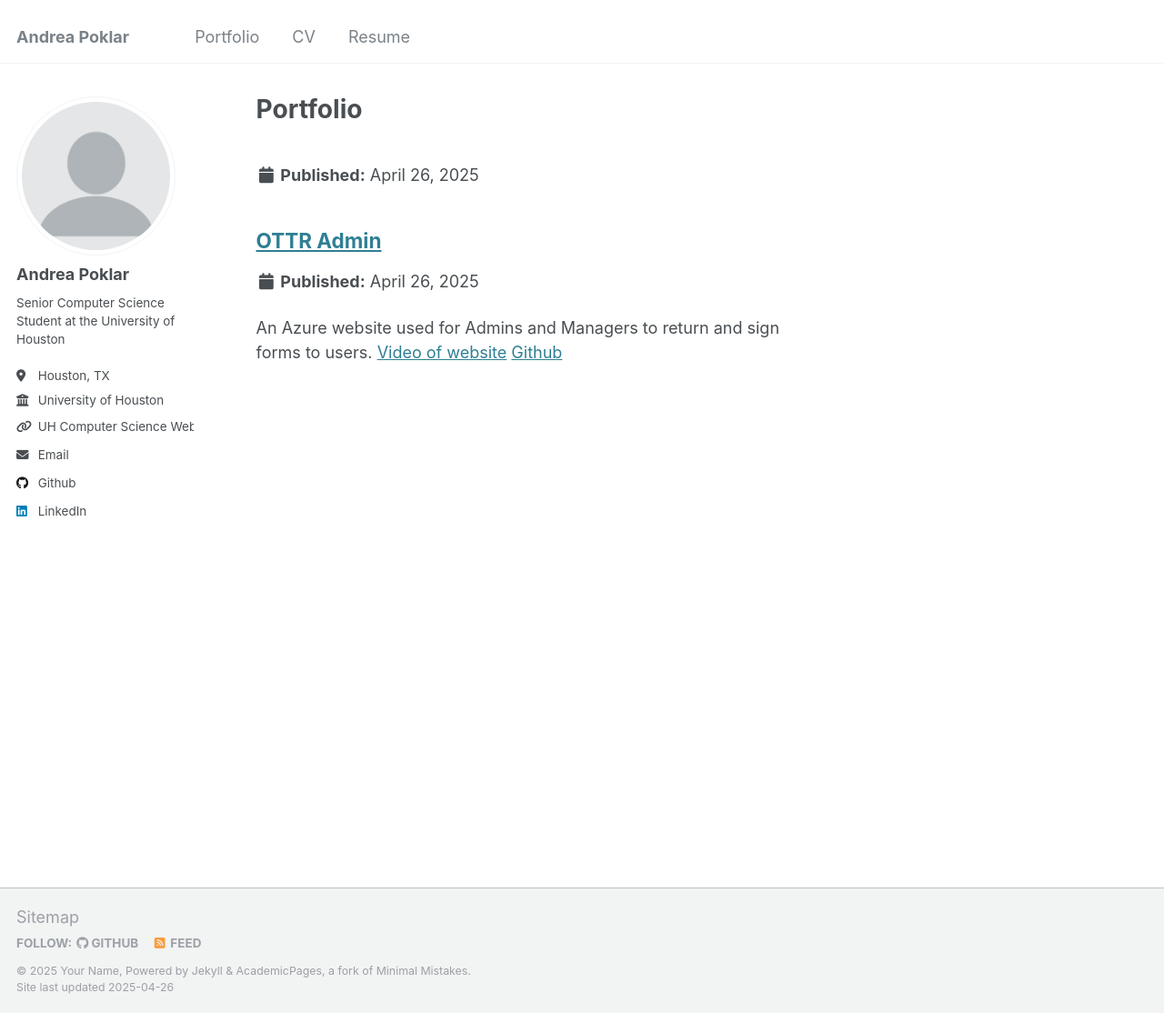
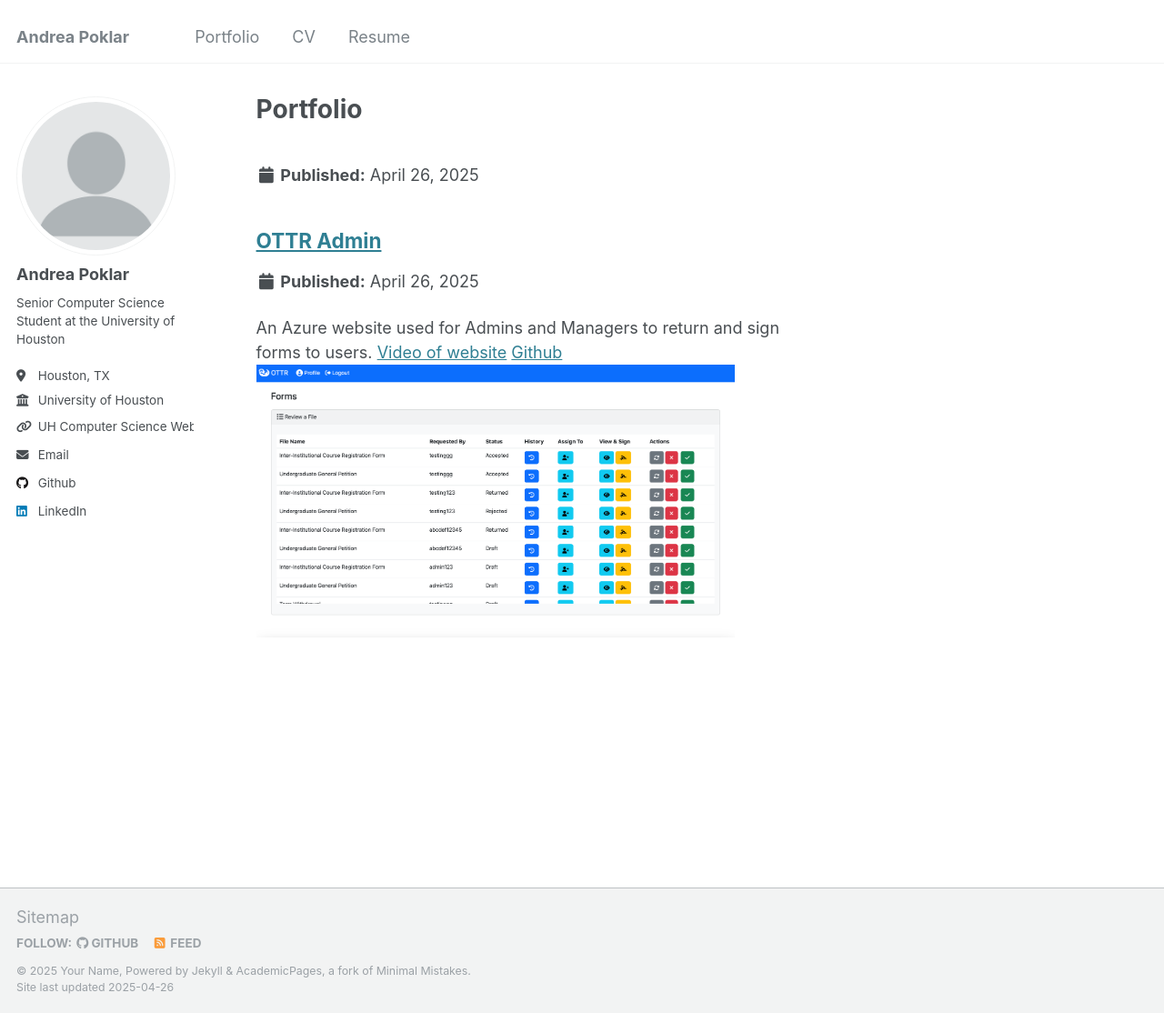
Before and after one commit to apoklar/apoklar.github.io, a Jekyll site: the page built from _pages/portfolio.html, in a window 1280 px wide and 1114 px high. Shown: the whole window at 91% size. Built offline with Jekyll 4.4.1, drawn with Linux system fonts in a browser that asks for light colours.

Commit message:
added photo
photo not showing so trying old code

```diff
--- a/_portfolio/portfolio-2.html
+++ b/_portfolio/portfolio-2.html
@@ -1,10 +1,8 @@
 ---
 title: "OTTR Admin"
 excerpt: "An Azure website used for Admins and Managers to return and sign forms to users.
-<a href='https://www.youtube.com/watch?v=kqkjt9W8pR8' target='_blank'>Video of website</a>&nbsp;<a href='https://github.com/Iroquois-Falls/Iroquois-Falls' target='_blank'>Github</a>"
+<a href='https://www.youtube.com/watch?v=kqkjt9W8pR8' target='_blank'>Video of website</a>&nbsp;<a href='https://github.com/Iroquois-Falls/Iroquois-Falls' target='_blank'>Github</a><br/><img src='/images/ottr.png'>"
 collection: portfolio
-header:
-    teaser: "images/ottr.png"
 ---
 
 This is an item in your portfolio. It can be have images or nice text. If you name the file .md, it will be parsed as markdown. If you name the file .html, it will be parsed as HTML.
```
